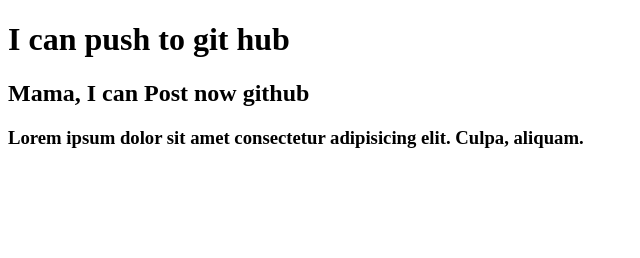
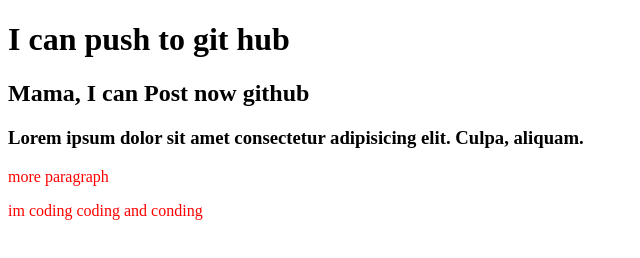
Before and after one commit to Sanjoy-Kundu/My-first-repo, a plain HTML site: page index.html in a window 1280 px wide. Shown: the whole page, without its empty margins (0-640 px from the left). Drawn offline with Linux system fonts and the light colour scheme.

Commit message:
style added

```diff
--- a/index.html
+++ b/index.html
@@ -5,11 +5,14 @@
     <meta http-equiv="X-UA-Compatible" content="IE=edge">
     <meta name="viewport" content="width=device-width, initial-scale=1.0">
     <title>My first github repo</title>
+    <link rel="stylesheet" href="style.css">
 </head>
 <body>
     <h1>I can push to git hub</h1>
     <h2>Mama, I can Post now github</h2>
     <h3>Lorem ipsum dolor sit amet consectetur adipisicing elit. Culpa, aliquam.</h3>
+    <p>more paragraph</p>
+    <p>im coding coding and conding</p>
 
 </body>
 </html>
--- /dev/null
+++ b/style.css
@@ -0,0 +1,3 @@
+p {
+	color: red;
+}
```
